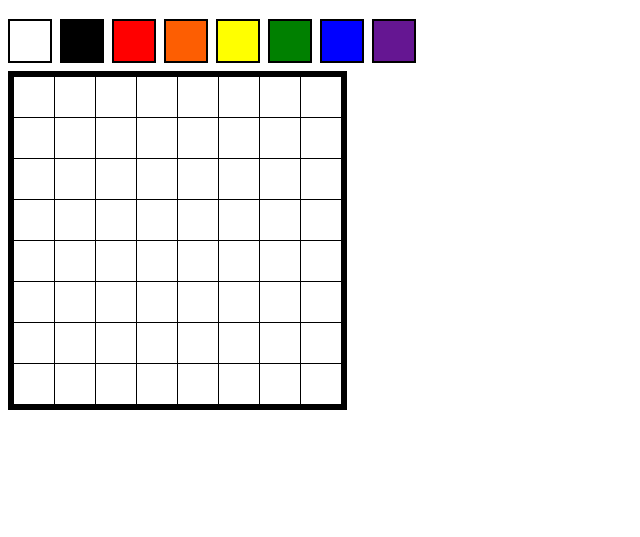
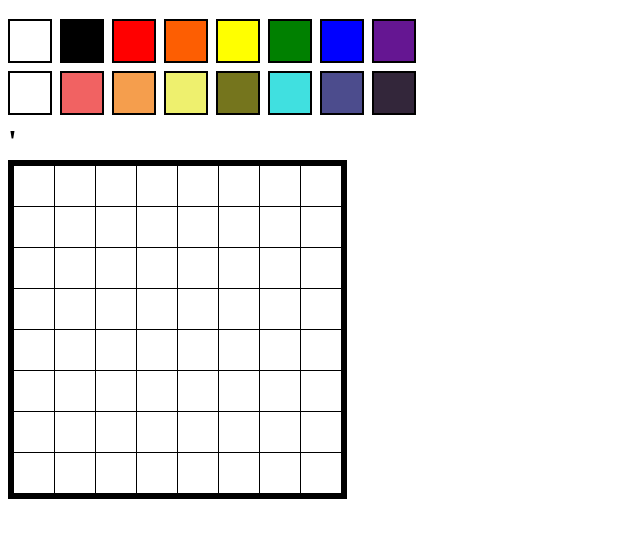
Before and after one commit to RCHS-Programming/unit4-ch1-pixelart-snakesarecool, a plain HTML site: page resources/index.html in a window 1280 px wide. Shown: the part 61-598 px from the top of the page, without its empty margins (0-640 px from the left). Drawn offline with Linux system fonts and the light colour scheme.

Commit message:
second palette

```diff
--- a/resources/index.html
+++ b/resources/index.html
@@ -17,6 +17,16 @@
 		<div class="pen" style="background-color: blue;" onclick="setPenColour('blue')"></div>
 		<div class="pen" style="background-color: hsl(278, 74%, 33%)" onclick="setPenColour('hsl(278, 74%, 33%)')"></div>
 	</div>
+	<div id="palette">
+		<div class="pen" style="background-color: rgba(255, 255, 255, 0.246);" onclick="setPenColour('rgba(255, 255, 255, 0.246')"></div>
+		<div class="pen" style="background-color: rgb(241, 98, 98);" onclick="setPenColour('rgb(241, 98, 98)')"></div>
+		<div class="pen" style="background-color: rgb(245, 158, 77);" onclick="setPenColour('rgb(245, 158, 77)')"></div>
+		<div class="pen" style="background-color: rgb(238, 240, 110)" onclick="setPenColour('rgb(238, 240, 110)')"></div>
+		<div class="pen" style="background-color: rgb(117, 117, 29);" onclick="setPenColour('rgb(117, 117, 29)')"></div>
+		<div class="pen" style="background-color: rgb(64, 224, 224);" onclick="setPenColour('rgb(64, 224, 224)')"></div>
+		<div class="pen" style="background-color: rgb(76, 76, 141);" onclick="setPenColour('rgb(76, 76, 141)')"></div>
+		<div class="pen" style="background-color: rgb(51, 38, 58)" onclick="setPenColour('rgb(51, 38, 58)')"></div>
+	</div>'
 	<div id="art">
 		<div class="row">
 			<div class="pixel" onclick="setPixelColour(this)"></div>
```
